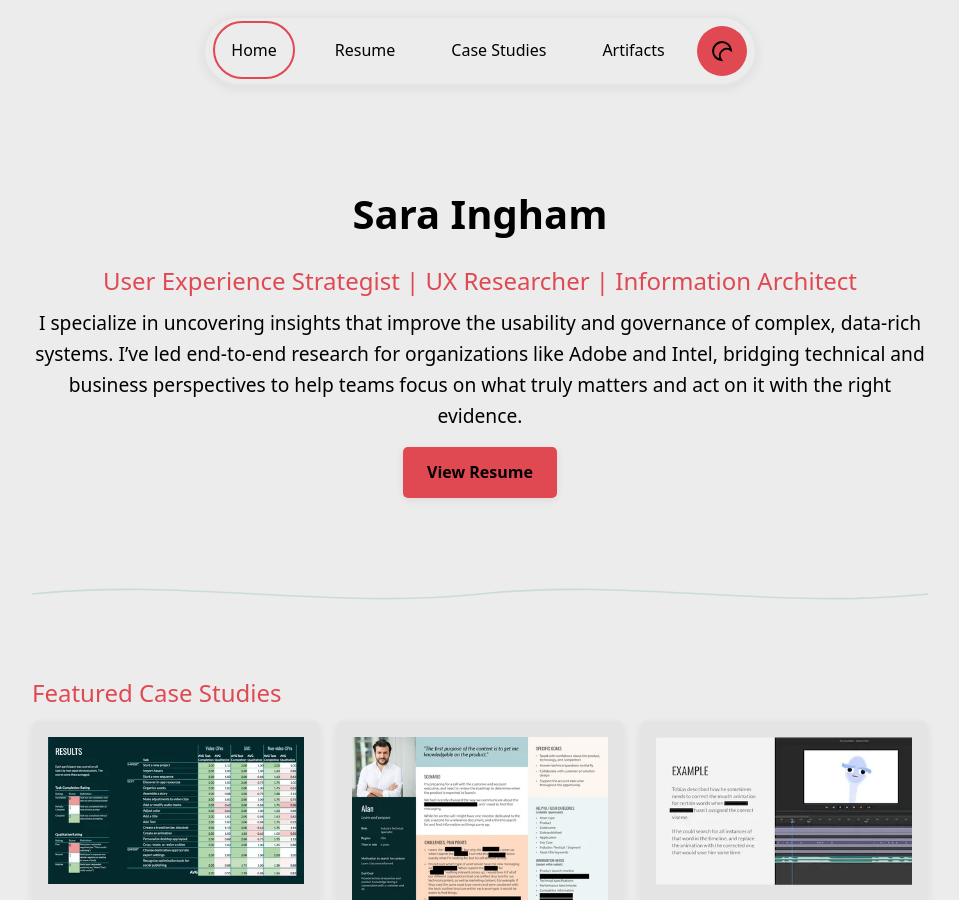
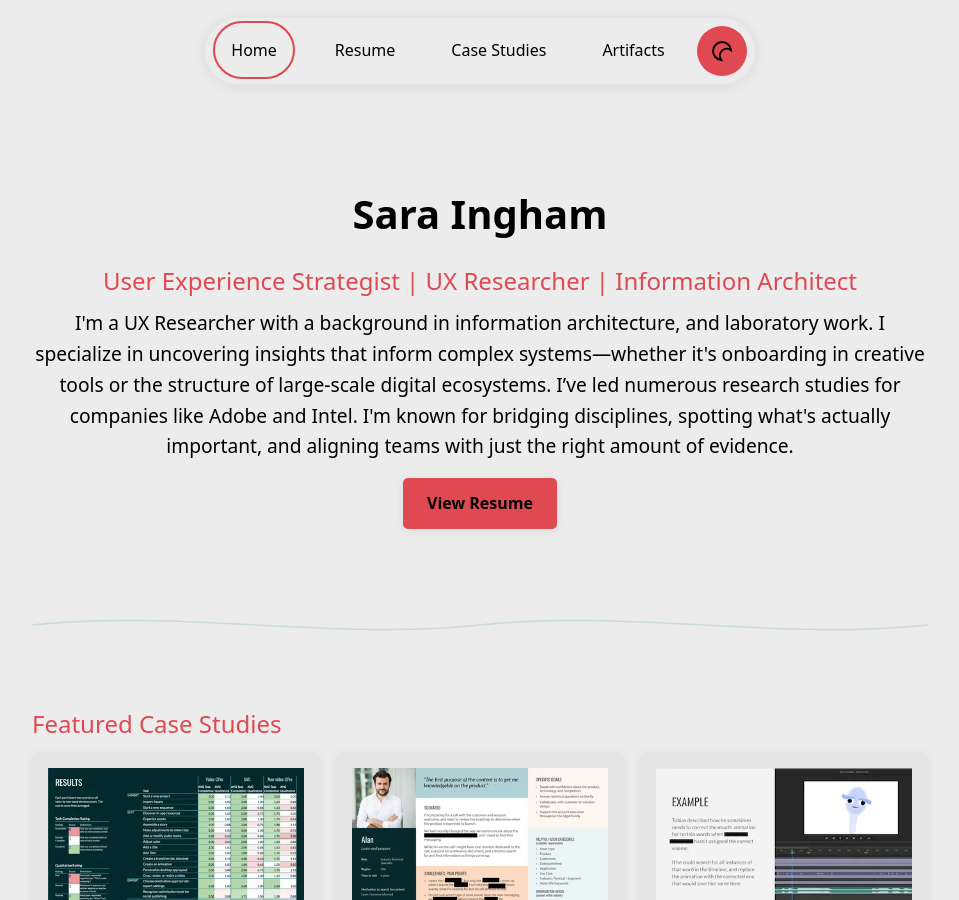
Before and after one commit to singhams/portfolio, a Jekyll site: the page built from index.md, in a window 1280 px wide and 900 px high. Shown: the whole window, without its empty margins (160-1119 px from the left). Built offline with Jekyll 4.4.1, drawn with Linux system fonts in a browser that asks for light colours.

Commit message:
Update index.md

```diff
--- a/index.md
+++ b/index.md
@@ -6,7 +6,7 @@ title: Home
 <header class="hero">
   <h1>Sara Ingham</h1>
   <h2>User Experience Strategist | UX Researcher | Information Architect</h2>
-  <p>I specialize in uncovering insights that improve the usability and governance of complex, data-rich systems. I’ve led end-to-end research for organizations like Adobe and Intel, bridging technical and business perspectives to help teams focus on what truly matters and act on it with the right evidence.</p>
+  <p>I'm a UX Researcher with a background in information architecture, and laboratory work. I specialize in uncovering insights that inform complex systems—whether it's onboarding in creative tools or the structure of large-scale digital ecosystems. I’ve led numerous research studies for companies like Adobe and Intel. I'm known for bridging disciplines, spotting what's actually important, and aligning teams with just the right amount of evidence.</p>
   <a href="{{ '/resume' | relative_url }}" class="btn">View Resume</a>
 </header>
 
```
